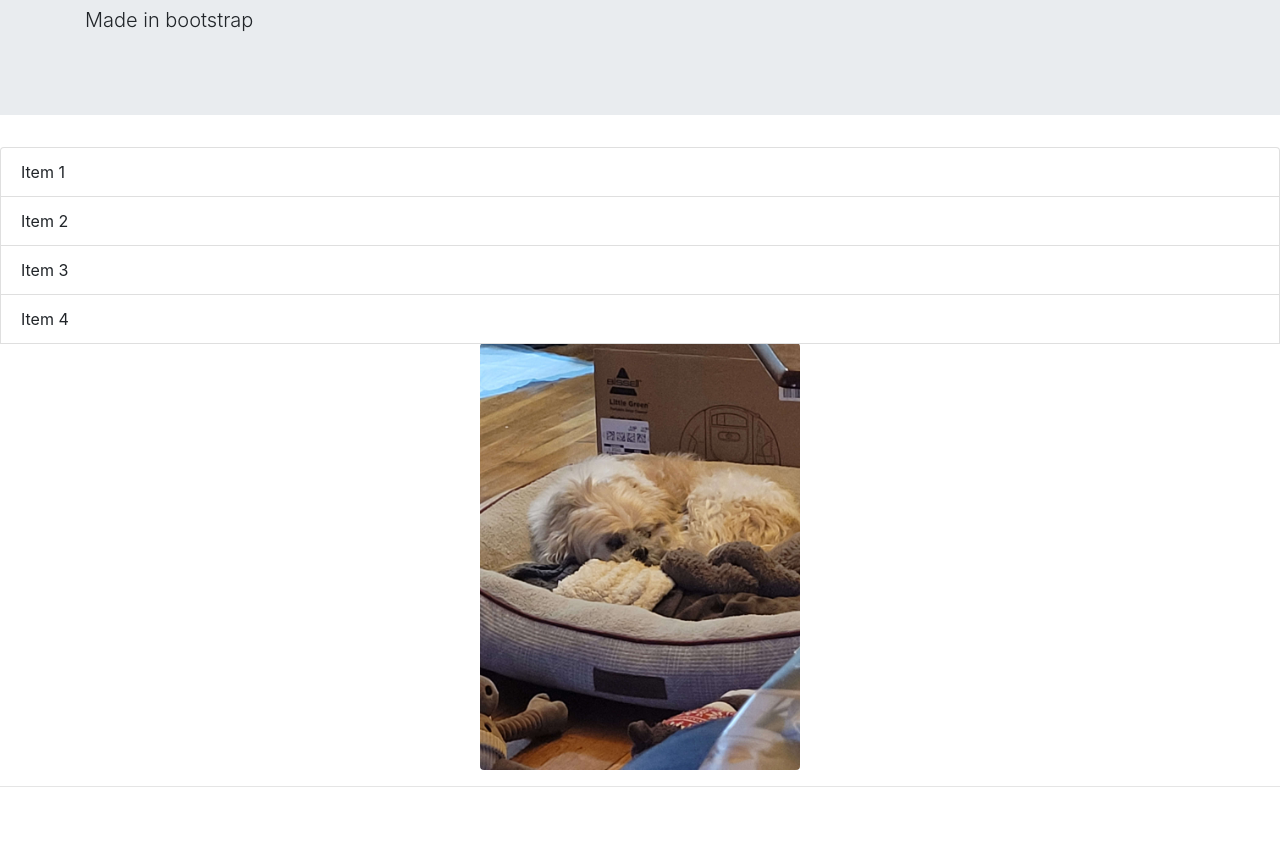
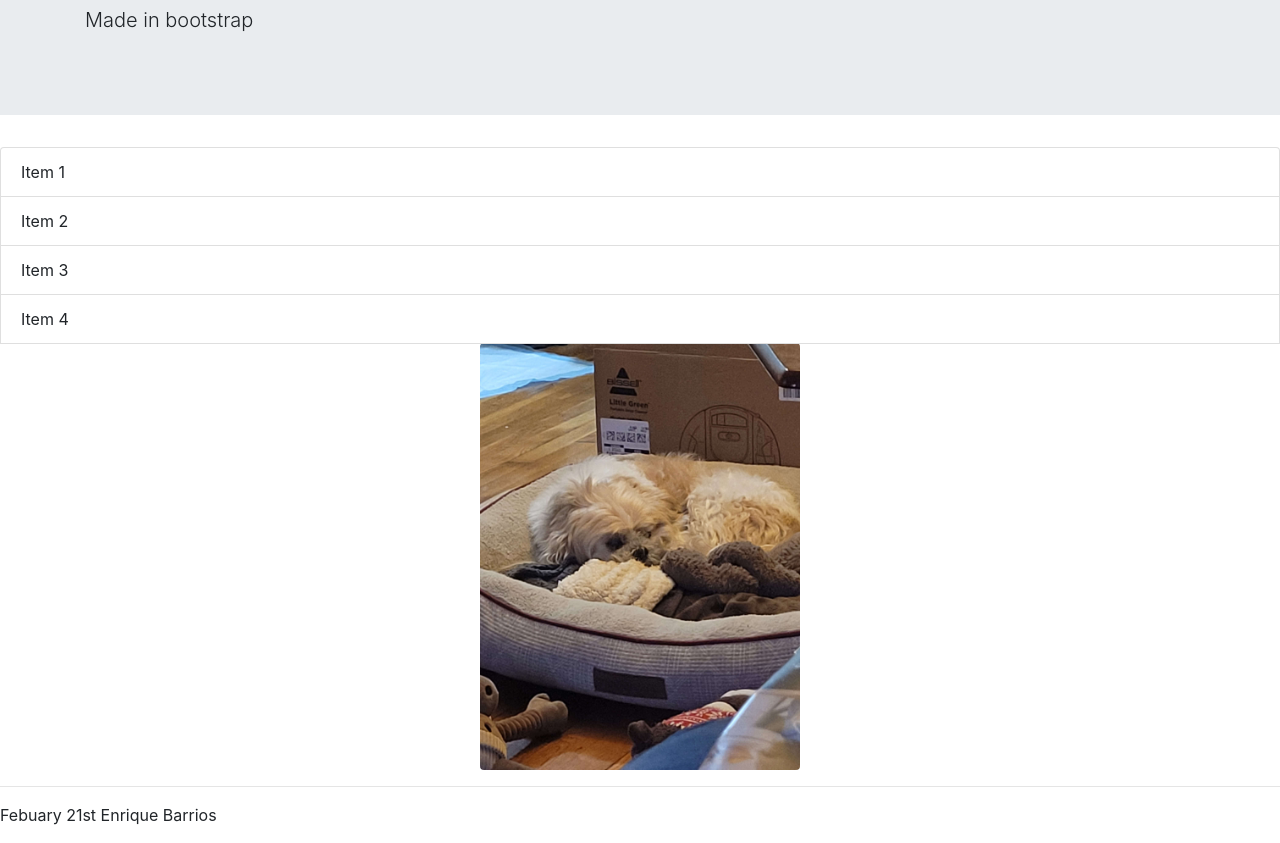
Before and after one commit to EnriqueB5310/enriquebarrios, a plain HTML site: page Lab3.html in a window 1280 px wide. Shown: the part 190-1033 px from the top of the page. Before the commit the page ends 993 px from the top, so only its background shows below. Drawn offline with nearby package versions, Linux system fonts and the light colour scheme.

Commit message:
bottom divder

```diff
--- a/Lab3.html
+++ b/Lab3.html
@@ -49,7 +49,7 @@
 
 
 
-      <hr />
-
+      <hr  />
+      <p>Febuary 21st Enrique Barrios</p>
 </body>
 </html>
```
